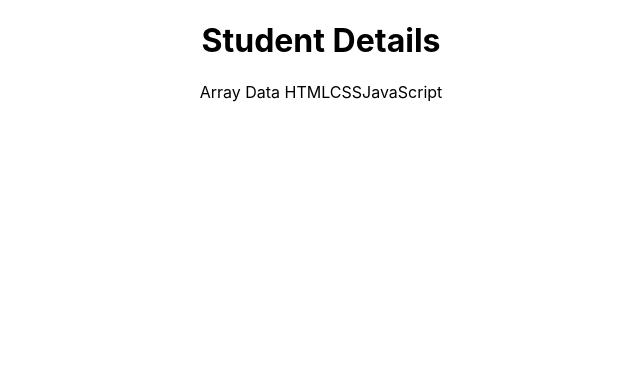
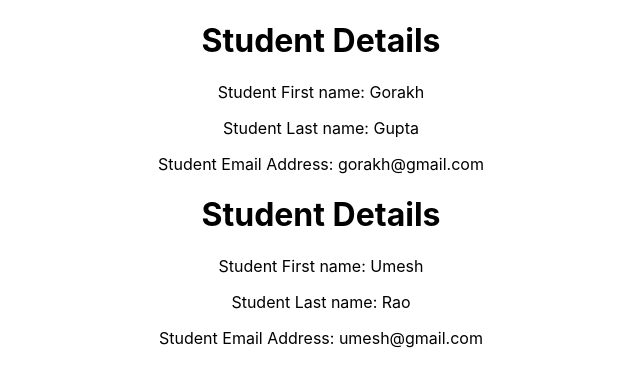
Before and after one commit to gorakh999/react-learning, a React (Create React App) app in the folder day-06-oct-2024/my-app/: page / in a window 1280 px wide. Shown: the top 386 px of the page, without its empty margins (319-959 px from the left). Built offline with nearby package versions, Linux system fonts and the light colour scheme.

Commit message:
Destructuring Props

```diff
--- a/day-06-oct-2024/my-app/src/App.js
+++ b/day-06-oct-2024/my-app/src/App.js
@@ -25,10 +25,10 @@ function App() {
       <DefaultComponent/> */}
 
       {/* <HelloWorld/> */}
+      {/* <Student
+        data = {skills}
+      /> */}
       <Student
-        data = {skills}
-      />
-      {/* <Student
        firstName = "Gorakh"
        lastName = "Gupta"
        email = "gorakh@gmail.com"
@@ -37,7 +37,7 @@ function App() {
        firstName = "Umesh"
        lastName = "Rao"
        email = "umesh@gmail.com"
-      /> */}
+      />
 
 
     </div>
--- a/day-06-oct-2024/my-app/src/components/Student.js
+++ b/day-06-oct-2024/my-app/src/components/Student.js
@@ -1,11 +1,11 @@
-const Student = (props) => {
+const Student = ({firstName, lastName, email}) => {
     return (
         <div>
             <h1> Student Details</h1>
-            {/* <p>Student First name: {props.student.firstName}</p>
-            <p>Student Last name: {props.student.lastName}</p>
-            <p>Student Email Address: {props.student.email}</p> */}
-            <p>Array Data {props.data}</p>
+            <p>Student First name: {firstName}</p>
+            <p>Student Last name: {lastName}</p>
+            <p>Student Email Address: {email}</p>
+            {/* <p>Array Data {props.data}</p>  */}
         </div>
     )
 }
```
